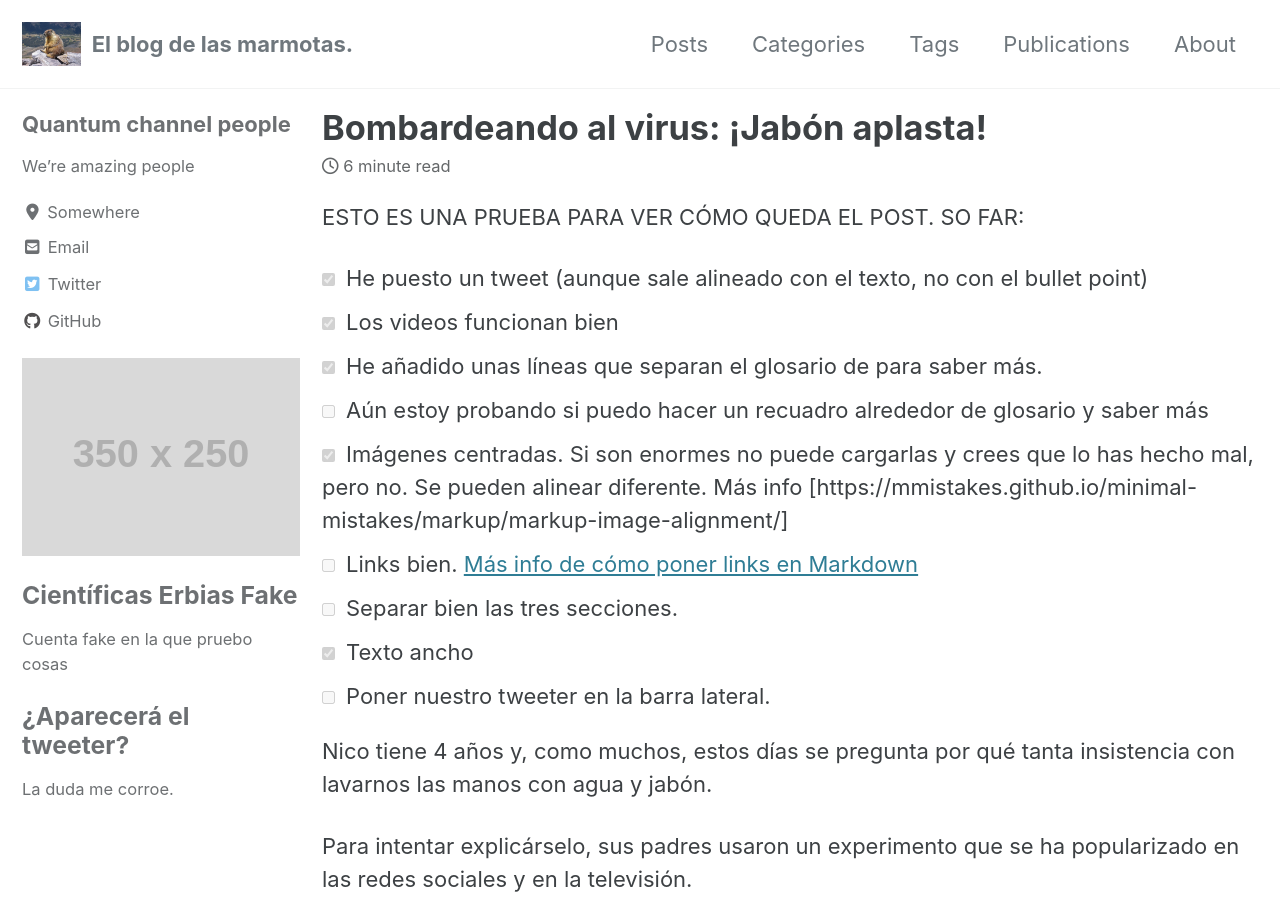
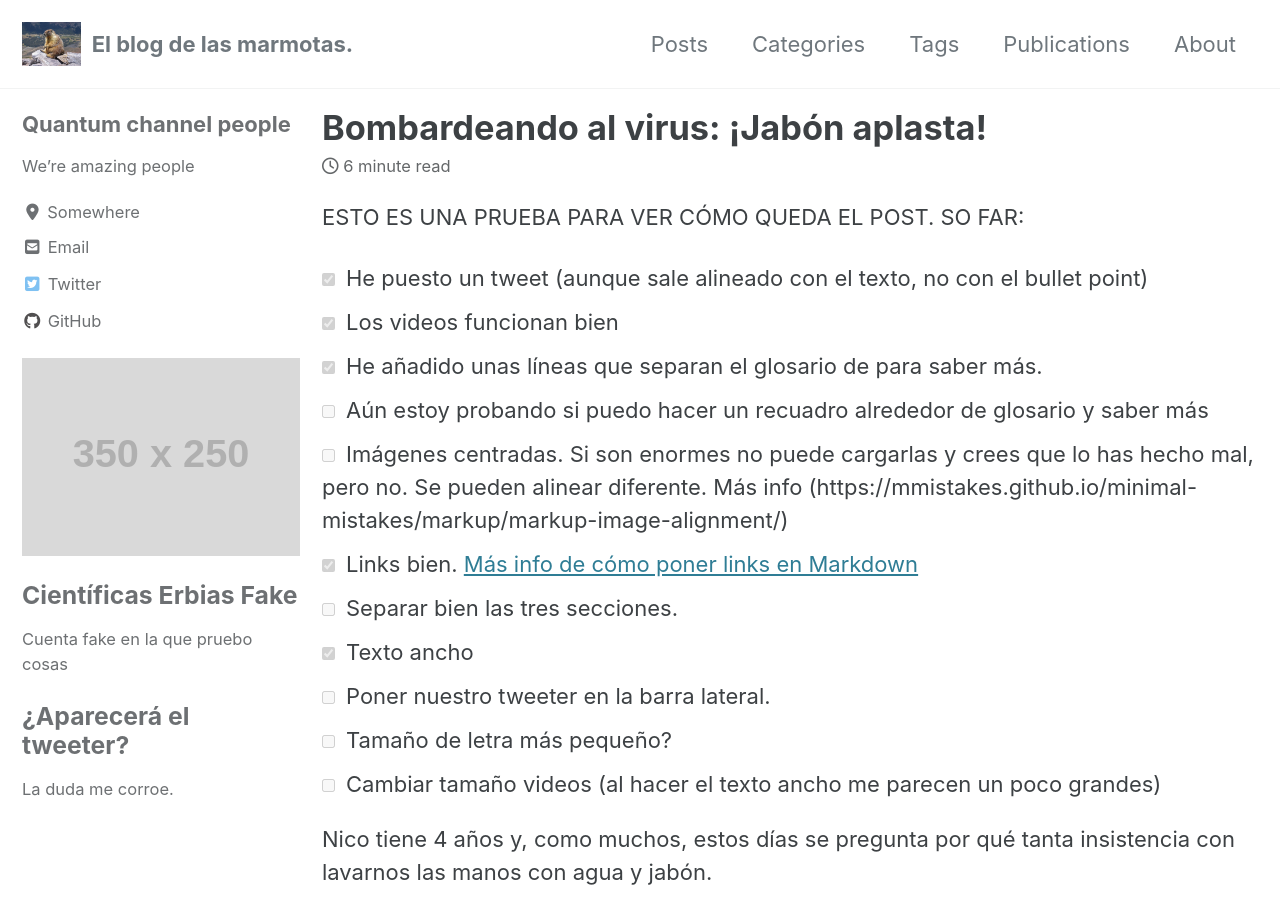
Before and after one commit to JuditSastre/test_blog, a Jekyll site: the page built from _posts/2020-05-06-lavarse-las-manos.md, in a window 1280 px wide and 900 px high. Built offline with Jekyll 4.4.1, drawn with Linux system fonts in a browser that asks for light colours; cached includes are drawn as plain includes; nearby versions of some CDN libraries; comment, search, counter and statistics services are not loaded.

Commit message:
Update 2020-05-06-lavarse-las-manos.md

```diff
--- a/_posts/2020-05-06-lavarse-las-manos.md
+++ b/_posts/2020-05-06-lavarse-las-manos.md
@@ -22,11 +22,13 @@ SO FAR:
 - [x] Los videos funcionan bien
 - [x] He añadido unas líneas que separan el glosario de para saber más.
 - [ ] Aún estoy probando si puedo hacer un recuadro alrededor de glosario y saber más
-- [x] Imágenes centradas. Si son enormes no puede cargarlas y crees que lo has hecho mal, pero no. Se pueden alinear diferente. Más info [https://mmistakes.github.io/minimal-mistakes/markup/markup-image-alignment/]
-- [ ] Links bien. [Más info de cómo poner links en Markdown](https://github.com/adam-p/markdown-here/wiki/Markdown-Cheatsheet#links)
+- [ ] Imágenes centradas. Si son enormes no puede cargarlas y crees que lo has hecho mal, pero no. Se pueden alinear diferente. Más info (https://mmistakes.github.io/minimal-mistakes/markup/markup-image-alignment/)
+- [x] Links bien. [Más info de cómo poner links en Markdown](https://github.com/adam-p/markdown-here/wiki/Markdown-Cheatsheet#links)
 - [ ] Separar bien las tres secciones.
 - [x] Texto ancho
 - [ ] Poner nuestro tweeter en la barra lateral.
+- [ ] Tamaño de letra más pequeño?
+- [ ] Cambiar tamaño videos (al hacer el texto ancho me parecen un poco grandes)
 
 
 Nico tiene 4 años y, como muchos, estos días se pregunta por qué tanta insistencia con lavarnos las manos con agua y jabón.
```
